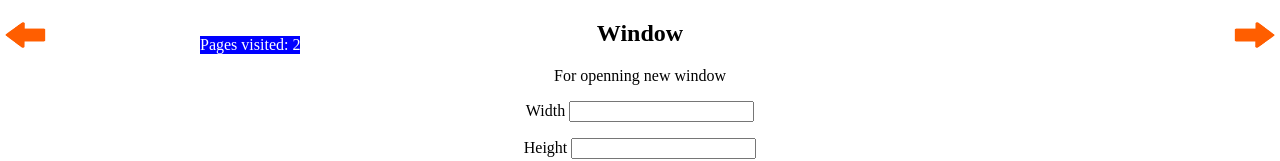
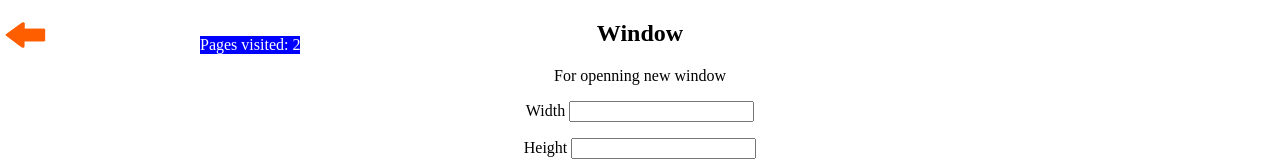
Before and after one commit to IliasEpam/fed, a plain HTML site: page Browser_tools/Task_3/win.html in a window 1280 px wide. Shown: the top 161 px of the page. Drawn offline with Linux system fonts and the light colour scheme.

Commit message:
Update win.html

```diff
--- a/Browser_tools/Task_3/win.html
+++ b/Browser_tools/Task_3/win.html
@@ -4,7 +4,6 @@
 <link href="style.css" rel="stylesheet">
 </head>
 <body>
-<a class="link-next" href="win.html"></a>
 <p class="counter" id="counter"></p>
 <a class="link-prev" href="screen.html"></a>
 <section class="main-container">
```
